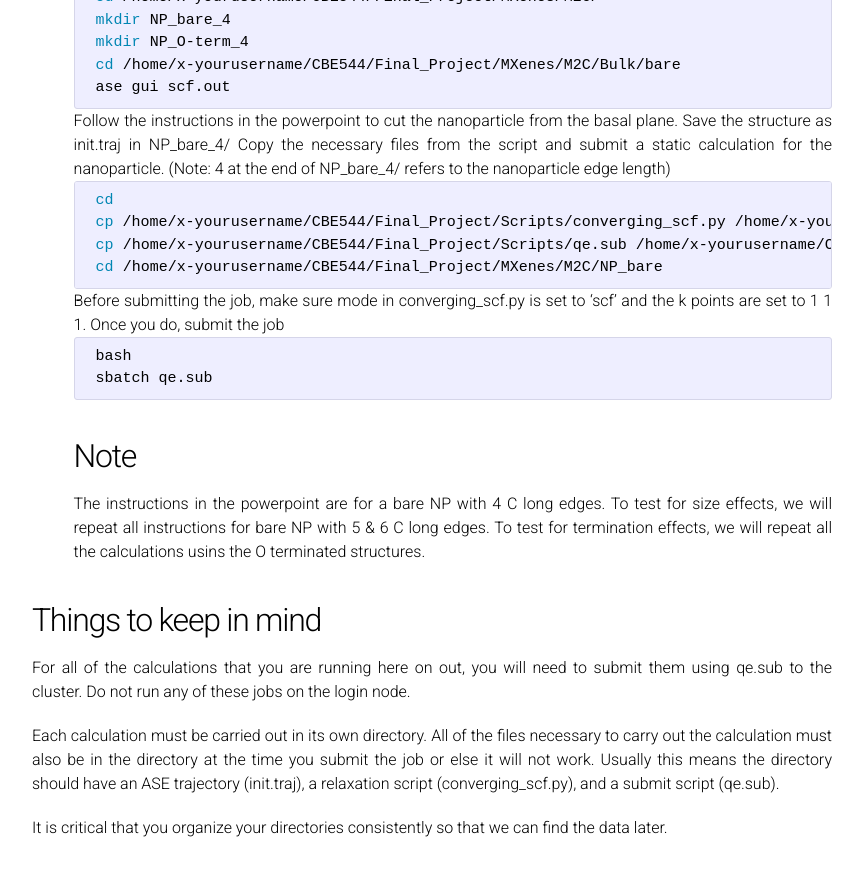
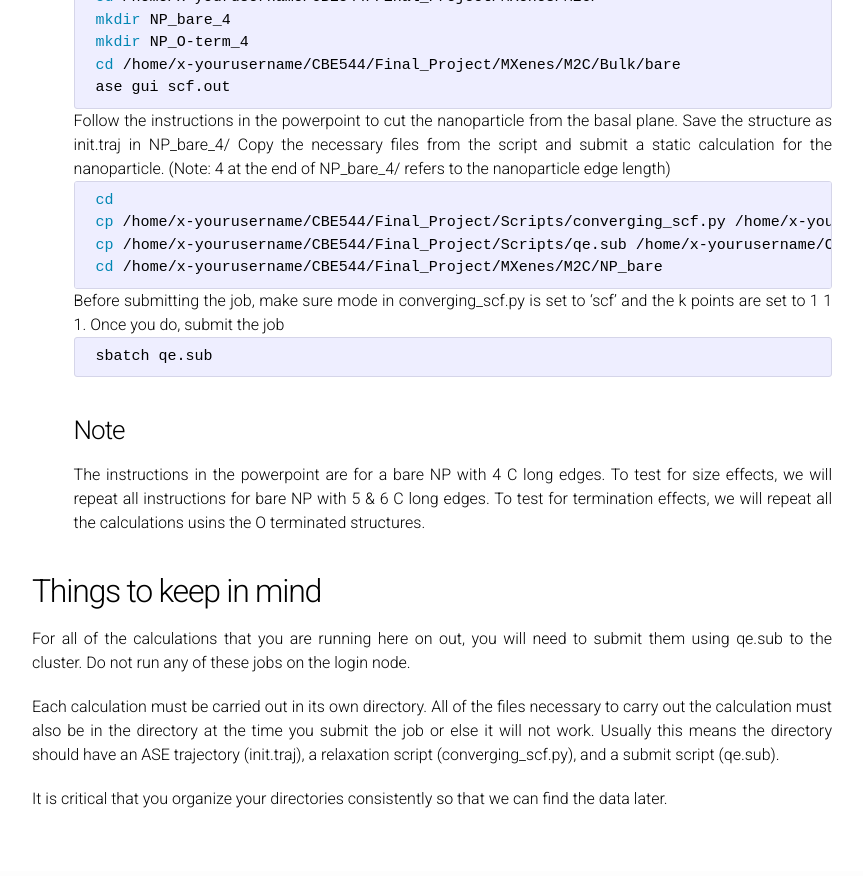
Before and after one commit to UPennCBE544/2023.github.io, a Jekyll site: the page built from ProjectDescription.md, in a window 1280 px wide and 900 px high, scrolled down 3633 px. Shown: the top 876 px of the window, without its empty margins (208-1071 px from the left). Built offline with Jekyll 4.4.1, drawn with Linux system fonts in a browser that asks for light colours; our own code applies the rules of GitHub Pages for plain Markdown files.

````diff
--- a/ProjectDescription.md
+++ b/ProjectDescription.md
@@ -166,11 +166,10 @@ Since the nanoparticles are large. We will be modeling static bare and O termina
    cd /home/x-yourusername/CBE544/Final_Project/MXenes/M2C/NP_bare
    ```
 Before submitting the job, make sure mode in converging_scf.py is set to 'scf' and the k points are set to 1 1 1. Once you do, submit the job
-   ```
-   bash
+   ```bash
    sbatch qe.sub
    ```
-## Note ##
+### Note ###
 The instructions in the powerpoint are for a bare NP with 4 C long edges. To test for size effects, we will repeat all instructions for bare NP with 5 & 6 C long edges. To test for termination effects, we will repeat all the calculations usins the O terminated structures.
 
 ## Things to keep in mind ##
````
